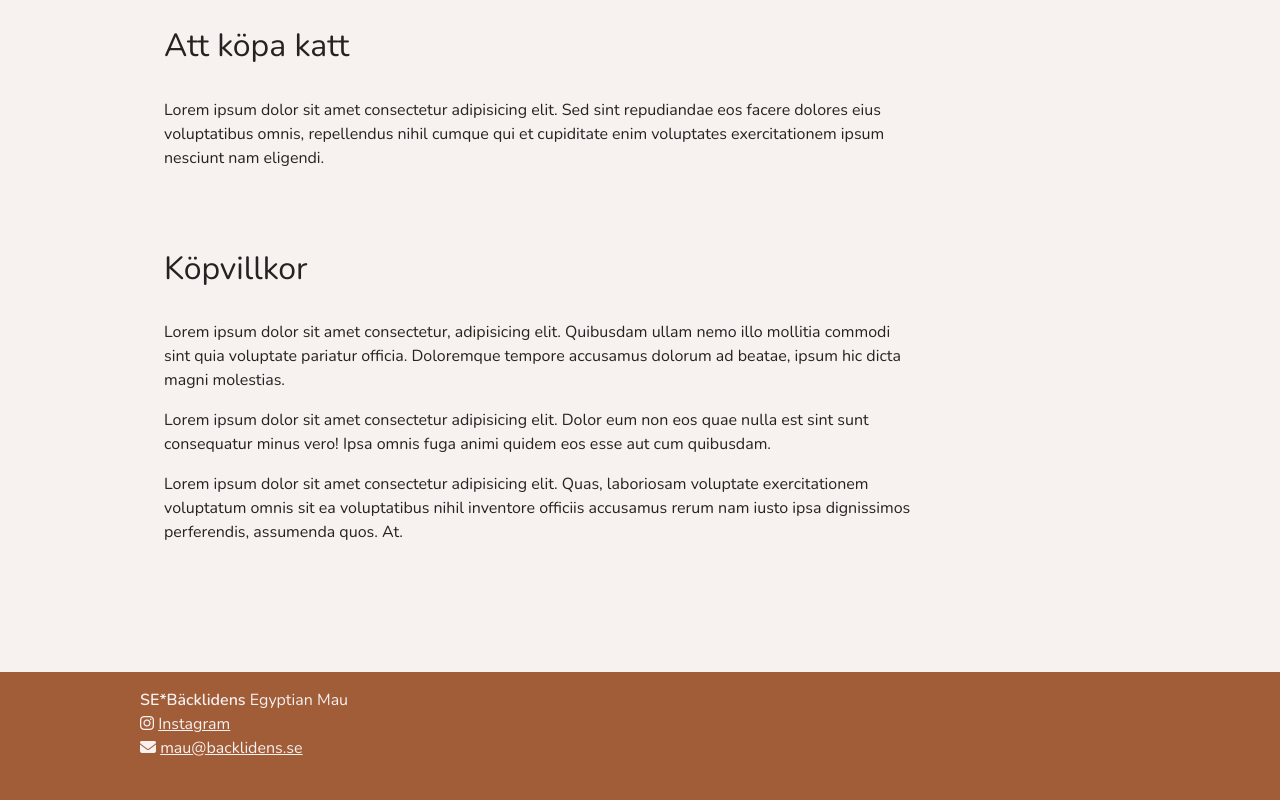
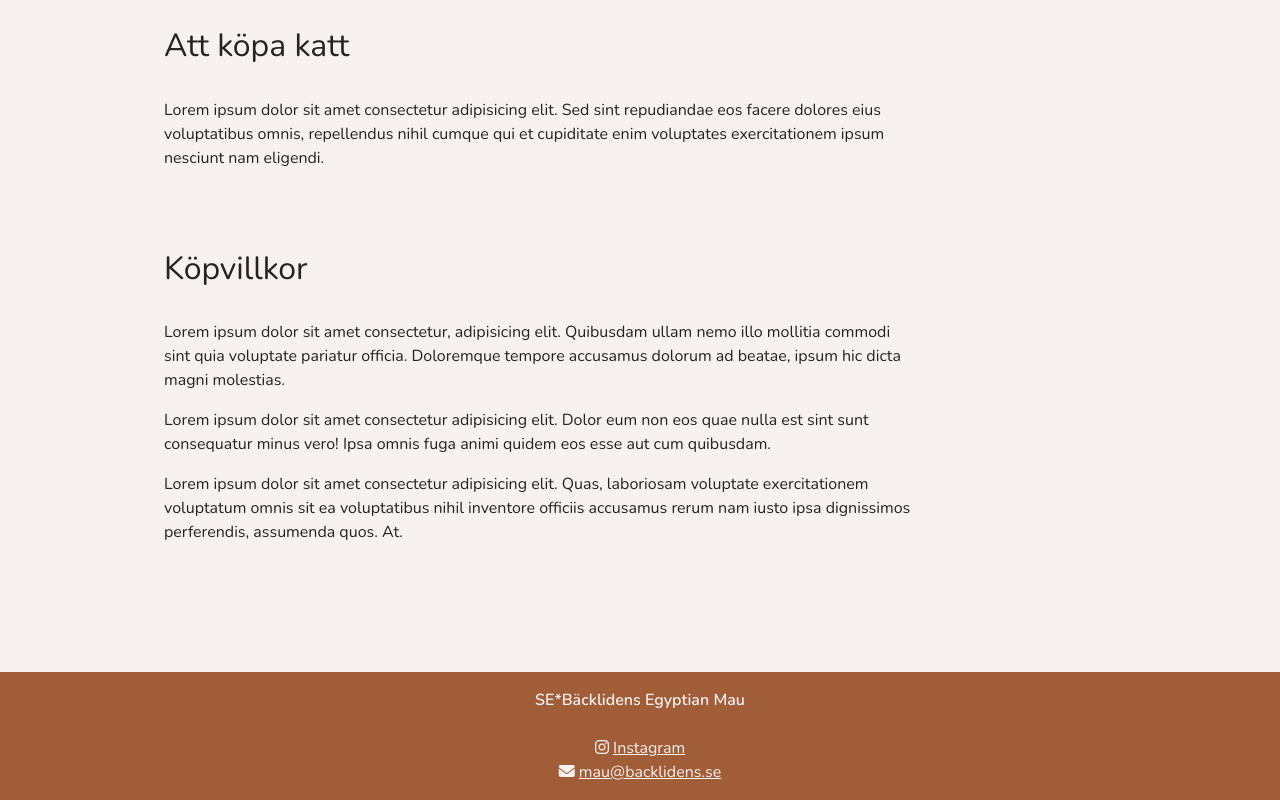
Before and after one commit to alexanderczigler/se-backlidens, a SvelteKit app: page / in a window 1280 px wide. Shown: the part 921-1721 px from the top of the page. Before the commit the page ends 1697 px from the top, so only its background shows below. Built offline with nearby package versions, Linux system fonts and the light colour scheme.

Commit message:
fix: styling

```diff
--- a/src/components/Footer.svelte
+++ b/src/components/Footer.svelte
@@ -1,7 +1,8 @@
 <footer>
 	<p>
-		<strong>SE*Bäcklidens</strong> Egyptian Mau
+		<strong>SE*Bäcklidens Egyptian Mau</strong>
 	</p>
+	<p>&nbsp;</p>
 	<p>
 		<i class="fa fa-instagram" />
 		<a href="https://www.instagram.com/se_backlidens/" target="_blank">Instagram</a>
@@ -20,6 +21,7 @@
 		width: 100%;
 		margin: 1em auto;
 		max-width: 1000px;
+		text-align: center;
 	}
 
 	p {
```
